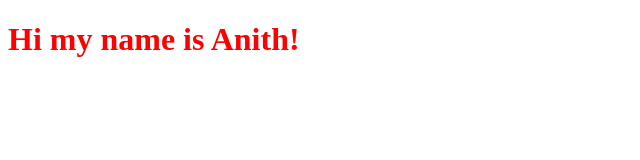
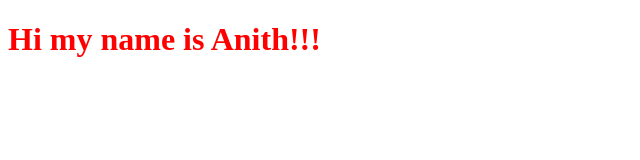
Before and after one commit to AnithRav/first-github-project, a plain HTML site: page index.html in a window 1280 px wide. Shown: the full height of the page, 0-640 px from the left. Drawn offline with Linux system fonts and the light colour scheme.

Commit message:
added exclamation marks

```diff
--- a/index.html
+++ b/index.html
@@ -8,6 +8,6 @@
     <link rel="stylesheet" href="styles.css">
 </head>
 <body>
-    <h1>Hi my name is Anith!</h1>
+    <h1>Hi my name is Anith!!!</h1>
 </body>
 </html>
```
